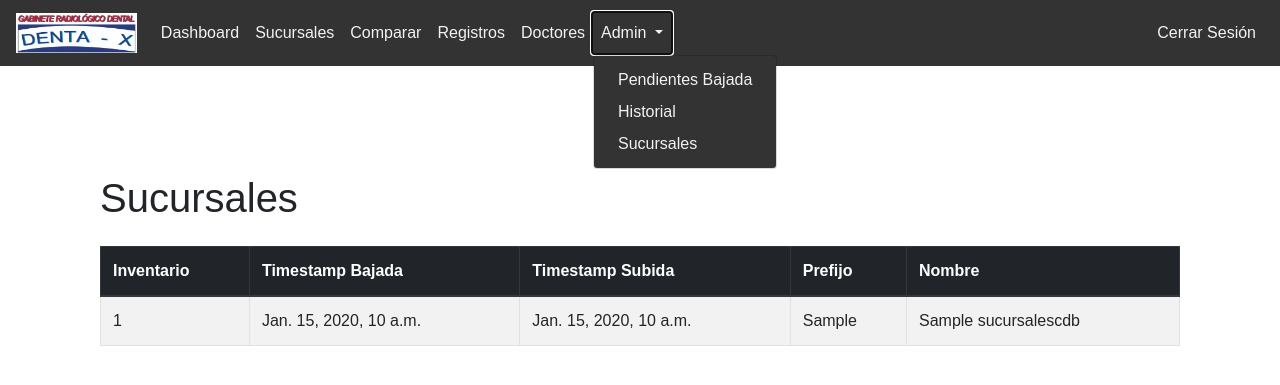
After one commit to fernandoa77/Dentax-Server, a Django app: page /mainapp/sucursales_admin/ in a window 1280 px wide, after a click on "Admin". The commit adds this page. Shown: the top 385 px of the page. Run offline with Django 4.2, Linux system fonts and the light colour scheme; a user stored in the database is signed in; tables that the repository leaves empty hold one stand-in row (values such as "Sample post"); some libraries are stand-ins or nearby versions.

Commit message:
se ordenan templates y se separa admin para tener las 3 tablasd en vistas diferentes

```diff
--- /dev/null
+++ b/mainapp/templates/admin/sucursales_admin.html
@@ -0,0 +1,33 @@
+{% extends "base.html" %}
+
+{% block title %}Sucursales{% endblock %}
+
+{% block content %}
+<div class="container mt-5">
+    <h1 class="mb-4">Sucursales</h1>
+    <div style="overflow-y: auto; max-height: 400px;">
+        <table class="table table-striped table-bordered" id="sucursalesTable">
+            <thead class="thead-dark">
+                <tr>
+                    <th>Inventario</th>
+                    <th>Timestamp Bajada</th>
+                    <th>Timestamp Subida</th>
+                    <th>Prefijo</th>
+                    <th>Nombre</th>
+                </tr>
+            </thead>
+            <tbody>
+                {% for record in sucursales_records %}
+                <tr>
+                    <td>{{ record.inventario }}</td>
+                    <td>{{ record.timestamp_bajada }}</td>
+                    <td>{{ record.timestamp_subida }}</td>
+                    <td>{{ record.prefijo }}</td>
+                    <td>{{ record.nombre }}</td>
+                </tr>
+                {% endfor %}
+            </tbody>
+        </table>
+    </div>
+</div>
+{% endblock %}
--- a/mainapp/templates/base.html
+++ b/mainapp/templates/base.html
@@ -1,117 +1,113 @@
+{% load static %}
 <!DOCTYPE html>
 <html lang="en">
 
 <head>
     <meta charset="UTF-8">
-    <meta name="viewport" content="width=device-width, initial-scale=1.0">
+    <meta name="viewport" content="width=device-width, initial-scale=1, shrink-to-fit=no">
     <title>{% block title %}Mi Aplicación{% endblock %}</title>
-    <link rel="stylesheet" href="https://stackpath.bootstrapcdn.com/bootstrap/4.5.2/css/bootstrap.min.css">
-    <link rel="stylesheet" href="https://cdnjs.cloudflare.com/ajax/libs/font-awesome/5.15.4/css/all.min.css">
+    <link rel="stylesheet" href="https://maxcdn.bootstrapcdn.com/bootstrap/4.0.0/css/bootstrap.min.css" integrity="sha384-Gn5384xqQ1aoWXA+058RXPxPg6fy4IWvTNh0E263XmFcJlSAwiGgFAW/dAiS6JXm" crossorigin="anonymous">
     <style>
         body {
             font-family: Arial, sans-serif;
         }
 
         .navbar {
-            overflow: hidden;
             background-color: #333;
-            position: fixed;
-            top: 0;
-            width: 100%;
-            z-index: 1000;
         }
 
-        .navbar a {
-            float: left;
-            display: block;
-            color: #f2f2f2;
-            text-align: center;
-            padding: 14px 16px;
-            text-decoration: none;
+        .navbar .nav-link,
+        .navbar-brand {
+            color: #f2f2f2 !important;
         }
 
-        .navbar a:hover {
+        .navbar .nav-link:hover,
+        .navbar-brand:hover {
+            color: #ddd !important;
+        }
+
+        .dropdown-menu {
+            background-color: #333;
+        }
+
+        .dropdown-menu .dropdown-item {
+            color: #f2f2f2;
+        }
+
+        .dropdown-menu .dropdown-item:hover {
             background-color: #ddd;
             color: black;
-        }
-
-        .navbar .icon {
-            display: none;
         }
 
         .content {
             padding: 60px 20px;
         }
 
-        @media screen and (max-width: 600px) {
-            .navbar a:not(:first-child) {
-                display: none;
-            }
-
-            .navbar a.icon {
-                float: right;
-                display: block;
-            }
-        }
-
-        @media screen and (max-width: 600px) {
-            .navbar.responsive {
-                position: relative;
-            }
-
-            .navbar.responsive .icon {
-                position: absolute;
-                right: 0;
-                top: 0;
-            }
-
-            .navbar.responsive a {
-                float: none;
-                display: block;
-                text-align: left;
-            }
+        .navbar-brand img {
+            max-height: 40px;
+            width: auto;
         }
     </style>
 </head>
 
 <body>
-
-    <div class="navbar" id="myNavbar">
-        <a href="{% url 'dashboard' %}">Dashboard</a>
-        <a href="{% url 'sucursales' %}">Sucursales</a>
-        <a href="{% url 'comparar' %}">Comparar</a>
-        <a href="{% url 'registros' %}">Registros</a>
-        <a href="{% url 'doctores' %}">Doctores</a>
-        <a href="{% url 'admin' %}">Admin</a>
+    <nav class="navbar navbar-expand-lg navbar-light">
+        <a class="navbar-brand" href="#">
+            <img src="{% static 'images/logo_rect_dentax.png' %}" alt="Mi Aplicación">
+        </a>
+        <button class="navbar-toggler" type="button" data-toggle="collapse" data-target="#navbarNav" aria-controls="navbarNav" aria-expanded="false" aria-label="Toggle navigation">
+            <span class="navbar-toggler-icon"></span>
+        </button>
+        <div class="collapse navbar-collapse" id="navbarNav">
+            <ul class="navbar-nav">
+                <li class="nav-item active">
+                    <a class="nav-link" href="{% url 'dashboard' %}">Dashboard <span class="sr-only">(current)</span></a>
+                </li>
+                <li class="nav-item">
+                    <a class="nav-link" href="{% url 'sucursales' %}">Sucursales</a>
+                </li>
+                <li class="nav-item">
+                    <a class="nav-link" href="{% url 'comparar' %}">Comparar</a>
+                </li>
+                <li class="nav-item">
+                    <a class="nav-link" href="{% url 'registros' %}">Registros</a>
+                </li>
+                <li class="nav-item">
+                    <a class="nav-link" href="{% url 'doctores' %}">Doctores</a>
+                </li>
+                <li class="nav-item dropdown">
+                    <a class="nav-link dropdown-toggle" href="#" id="navbarDropdownAdmin" role="button" data-toggle="dropdown" aria-haspopup="true" aria-expanded="false">
+                        Admin
+                    </a>
+                    <div class="dropdown-menu" aria-labelledby="navbarDropdownAdmin">
+                        <a class="dropdown-item" href="{% url 'pendientes_bajada' %}">Pendientes Bajada</a>
+                        <a class="dropdown-item" href="{% url 'historial' %}">Historial</a>
+                        <a class="dropdown-item" href="{% url 'sucursales_admin' %}">Sucursales</a>
+                    </div>
+                </li>
+            </ul>
+            <ul class="navbar-nav ml-auto">
                 {% if user.is_authenticated %}
-        <a href="{% url 'logout' %}">Cerrar Sesión</a>
+                <li class="nav-item">
+                    <a class="nav-link" href="{% url 'logout' %}">Cerrar Sesión</a>
+                </li>
                 {% else %}
-        <a href="{% url 'login' %}">Iniciar Sesión</a>
+                <li class="nav-item">
+                    <a class="nav-link" href="{% url 'login' %}">Iniciar Sesión</a>
+                </li>
                 {% endif %}
-        <a href="javascript:void(0);" class="icon" onclick="toggleNavbar()">
-            <i class="fa fa-bars"></i>
-        </a>
+            </ul>
         </div>
-
+    </nav>
     <div class="content">
+        <div class="container mt-4">
             {% block content %}
             {% endblock %}
         </div>
+    </div>
 
-    <script>
-        function toggleNavbar() {
-            var x = document.getElementById("myNavbar");
-            if (x.className === "navbar") {
-                x.className += " responsive";
-            } else {
-                x.className = "navbar";
-            }
-        }
-    </script>
-    <script src="https://code.jquery.com/jquery-3.5.1.slim.min.js"></script>
-    <script src="https://cdn.jsdelivr.net/npm/@popperjs/core@2.5.4/dist/umd/popper.min.js"></script>
-    <script src="https://stackpath.bootstrapcdn.com/bootstrap/4.5.2/js/bootstrap.min.js"></script>
-
+    <script src="https://code.jquery.com/jquery-3.6.0.min.js"></script>
+    <script src="https://maxcdn.bootstrapcdn.com/bootstrap/4.0.0/js/bootstrap.min.js" integrity="sha384-JZR6Spejh4U02d8jOt6vLEHfe/JQGiRRSQQxSfFWpi1MquVdAyjUar5+76PVCmYl" crossorigin="anonymous"></script>
 </body>
 
 </html>
--- a/mainapp/urls.py
+++ b/mainapp/urls.py
@@ -7,15 +7,14 @@ urlpatterns = [
     path('comparar/', views.comparar, name='comparar'),
     path('registros/', views.registros, name='registros'),
     path('doctores/', views.doctores, name='doctores'),
-    path('admin/', views.admin_tables, name='admin'),
+    path('pendientes_bajada/', views.pendientes_bajada, name='pendientes_bajada'),
+    path('historial/', views.historial, name='historial'),
+    path('sucursales_admin/', views.sucursales_admin, name='sucursales_admin'),
     path('logout/', views.logout_view, name='logout'),
     path('agregar-registro/', views.agregar_registro, name='agregar_registro'),
-    path('editar-registro/<str:folio>/',
-         views.editar_registro, name='editar_registro'),
-    path('eliminar-registro/<str:folio>/',
-         views.eliminar_registro, name='eliminar_registro'),
+    path('editar-registro/<str:folio>/', views.editar_registro, name='editar_registro'),
+    path('eliminar-registro/<str:folio>/', views.eliminar_registro, name='eliminar_registro'),
     path('agregar-doctor/', views.agregar_doctor, name='agregar_doctor'),
     path('editar-doctor/<str:id>/', views.editar_doctor, name='editar_doctor'),
-    path('eliminar-doctor/<str:id>/',
-         views.eliminar_doctor, name='eliminar_doctor'),
+    path('eliminar-doctor/<str:id>/', views.eliminar_doctor, name='eliminar_doctor'),
 ]
--- a/mainapp/views.py
+++ b/mainapp/views.py
@@ -36,6 +36,51 @@ def create_history_and_pendientes(instance, action, user):
     Historial.objects.create(**common_data)
 
 
+
+
+def login_view(request):
+    if request.method == 'POST':
+        username = request.POST['username']
+        password = request.POST['password']
+        user = authenticate(request, username=username, password=password)
+        if user is not None:
+            login(request, user)
+            return redirect('dashboard')
+        else:
+            return render(request, 'login.html', {'error': 'Invalid username or password'})
+    else:
+        return render(request, 'login.html')
+
+
+@login_required
+def logout_view(request):
+    logout(request)
+    return redirect('login')
+
+#BASE VIEWS
+
+
+#dash board views
+@login_required
+def dashboard(request):
+    return render(request, 'dashboard.html')
+
+#sucursales views
+@login_required
+def sucursales(request):
+    return render(request, 'sucursales.html')
+
+#comparar views?
+@login_required
+def comparar(request):
+    return render(request, 'comparar.html')
+
+#registros views
+@login_required
+def registros(request):
+    registros_pacientes = RegistroPacienteCdb.objects.all()
+    return render(request, 'registros/registros.html', {'registros_pacientes': registros_pacientes})
+
 @login_required
 def agregar_registro(request):
     if request.method == 'POST':
@@ -73,6 +118,12 @@ def eliminar_registro(request, folio):
     return render(request, 'eliminar_registro.html', {'registro': registro})
 
 
+#doctores views
+@login_required
+def doctores(request):
+    doctores_list = DoctorCdb.objects.all()
+    return render(request, 'doctores/doctores.html', {'doctores_list': doctores_list})
+
 @login_required
 def agregar_doctor(request):
     if request.method == 'POST':
@@ -83,7 +134,7 @@ def agregar_doctor(request):
             return redirect('doctores')
     else:
         form = DoctorForm()
-    return render(request, 'agregar_doctor.html', {'form': form})
+    return render(request, 'doctores/agregar_doctor.html', {'form': form})
 
 
 @login_required
@@ -97,7 +148,7 @@ def editar_doctor(request, id):
             return redirect('doctores')
     else:
         form = DoctorForm(instance=doctor)
-    return render(request, 'editar_doctor.html', {'form': form})
+    return render(request, 'doctores/editar_doctor.html', {'form': form})
 
 
 @login_required
@@ -107,76 +158,40 @@ def eliminar_doctor(request, id):
         create_history_and_pendientes(doctor, 'ELIMINAR', request.user)
         doctor.delete()
         return redirect('doctores')
-    return render(request, 'eliminar_doctor.html', {'doctor': doctor})
+    return render(request, 'doctores/eliminar_doctor.html', {'doctor': doctor})
 
 
-def login_view(request):
-    if request.method == 'POST':
-        username = request.POST['username']
-        password = request.POST['password']
-        user = authenticate(request, username=username, password=password)
-        if user is not None:
-            login(request, user)
-            return redirect('dashboard')
-        else:
-            return render(request, 'login.html', {'error': 'Invalid username or password'})
-    else:
-        return render(request, 'login.html')
+
+#admin views
+@login_required
+def pendientes_bajada(request):
+
+    pendientes_records = PendientesBajada.objects.all()
+    pendientes_columns = ['id', 'clave', 'tipo', 'autor', 'origen', 'timestamp', 'accion']
+    context = {
+        'pendientes_records': pendientes_records,
+        'pendientes_columns': pendientes_columns
+    }
+    return render(request, 'admin/pendientes_bajada.html', context)
 
 
 @login_required
-def logout_view(request):
-    logout(request)
-    return redirect('login')
+def historial(request):
+    historial_records = Historial.objects.all()
+    historial_columns = ['id', 'clave', 'tipo', 'autor', 'origen', 'timestamp', 'accion']
+    context = {
+        'historial_records': historial_records,
+        'historial_columns': historial_columns
+    }
+    return render(request, 'admin/historial.html', context)
 
 
 @login_required
-def dashboard(request):
-    return render(request, 'dashboard.html')
-
-
-@login_required
-def sucursales(request):
-    return render(request, 'sucursales.html')
-
-
-@login_required
-def comparar(request):
-    return render(request, 'comparar.html')
-
-
-@login_required
-def registros(request):
-    registros_pacientes = RegistroPacienteCdb.objects.all()
-    return render(request, 'registros.html', {'registros_pacientes': registros_pacientes})
-
-
-@login_required
-def doctores(request):
-    doctores_list = DoctorCdb.objects.all()
-    return render(request, 'doctores.html', {'doctores_list': doctores_list})
-
-
-@login_required
-def admin_tables(request):
-    pendientes_records = PendientesBajada.objects.all()
-    historial_records = Historial.objects.all()
+def sucursales_admin(request):
     sucursales_records = SucursalesCdb.objects.all()
-
-    pendientes_columns = ['id', 'clave', 'tipo',
-                          'autor', 'origen', 'timestamp', 'accion']
-    historial_columns = ['id', 'clave', 'tipo',
-                         'autor', 'origen', 'timestamp', 'accion']
-    sucursales_columns = [
-        'id', 'inventario', 'timestamp_bajada', 'timestamp_subida', 'prefijo', 'nombre']
-
+    sucursales_columns = ['id', 'inventario', 'timestamp_bajada', 'timestamp_subida', 'prefijo', 'nombre']
     context = {
-        'pendientes_records': pendientes_records,
-        'historial_records': historial_records,
         'sucursales_records': sucursales_records,
-        'pendientes_columns': pendientes_columns,
-        'historial_columns': historial_columns,
-        'sucursales_columns': sucursales_columns,
+        'sucursales_columns': sucursales_columns
     }
-
-    return render(request, 'admin.html', context)
+    return render(request, 'admin/sucursales_admin.html', context)
```
Also changed, not shown: central/settings.py (+6 -13 lines), mainapp/templates/admin/historial.html (added, +61 -0 lines), mainapp/templates/admin/pendientes_bajada.html (added, +61 -0 lines), mainapp/templates/doctores/agregar_doctor.html (renamed from mainapp/templates/agregar_doctor.html), mainapp/templates/doctores/doctores.html (renamed from mainapp/templates/doctores.html), mainapp/templates/doctores/editar_doctor.html (renamed from mainapp/templates/editar_doctor.html), mainapp/templates/doctores/eliminar_doctor.html (renamed from mainapp/templates/eliminar_doctor.html), mainapp/templates/registros/agregar_registro.html (renamed from mainapp/templates/agregar_registro.html), mainapp/templates/registros/editar_registro.html (renamed from mainapp/templates/editar_registro.html), mainapp/templates/registros/eliminar_registro.html (renamed from mainapp/templates/eliminar_registro.html), mainapp/templates/registros/registros.html (renamed from mainapp/templates/registros.html), static/images/logo_rect_dentax.png (added). Lines whose indentation alone changed are shown as unchanged.
